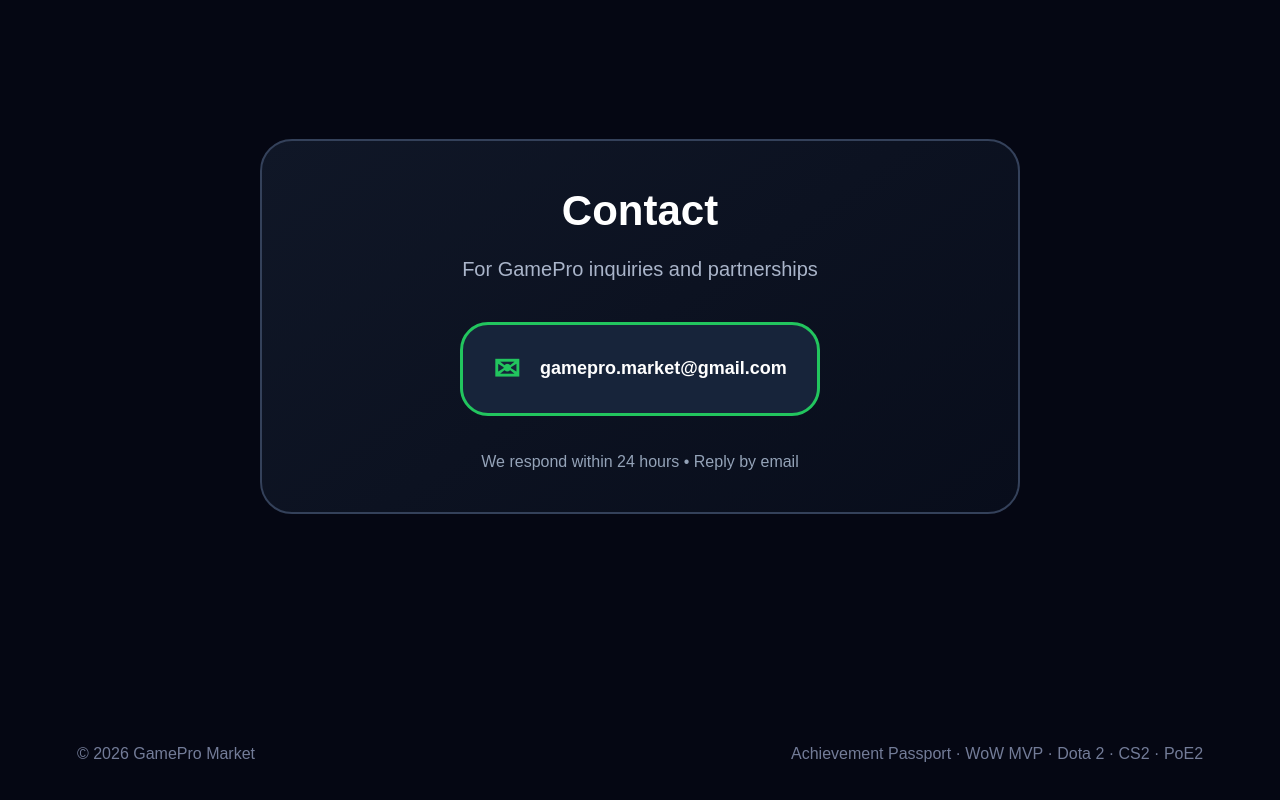
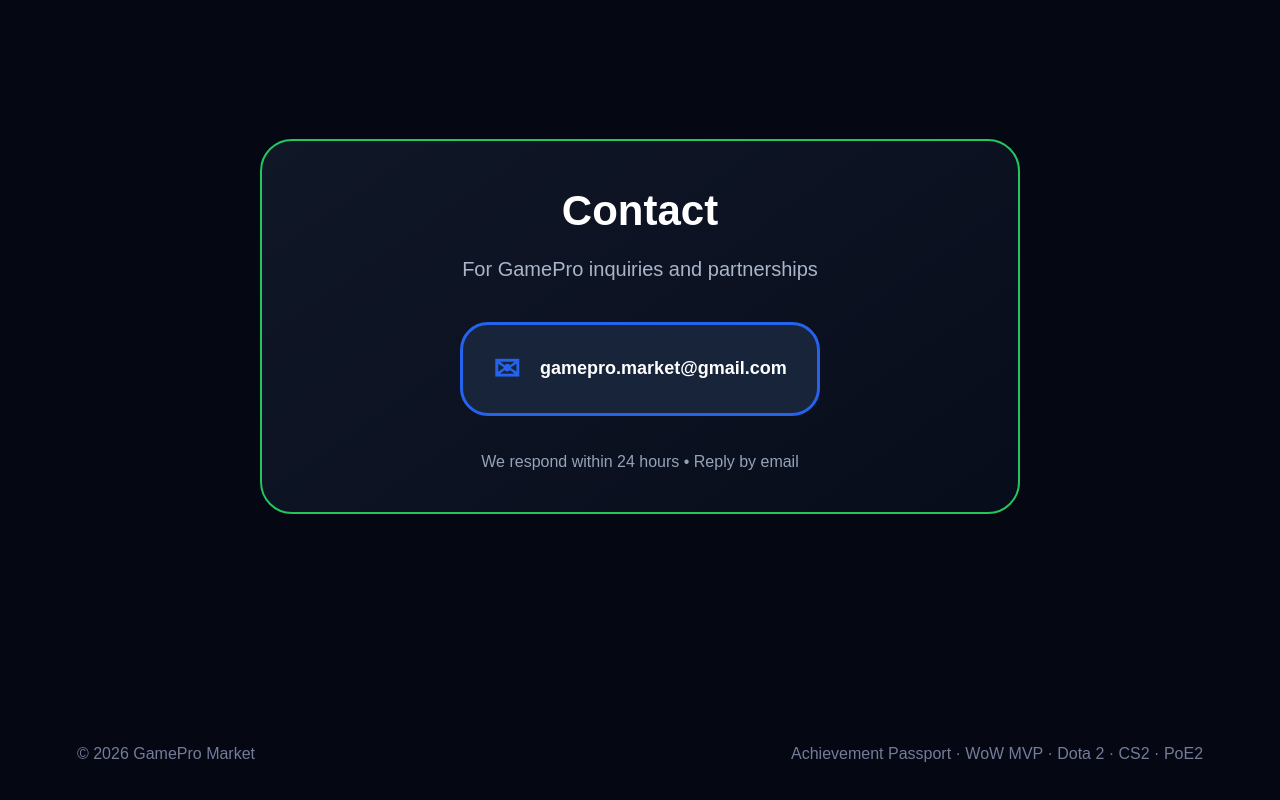
Before and after one commit to vesttrading/gamepro-market, a Next.js app: page / in a window 1280 px wide. Shown: the part 2148-2948 px from the top of the page. Built offline with nearby package versions, Linux system fonts and the light colour scheme; no server answers.

Commit message:
Change border colors in page styles

```diff
--- a/app/page.tsx
+++ b/app/page.tsx
@@ -1083,7 +1083,7 @@ if (!battlenetId) {
   <div
     style={{
       background: "linear-gradient(145deg, #101727, #080d1b)",
-      border: "2px solid #34415a",
+      border: "2px solid #22c55e",
       borderRadius: 32,
       padding: "38px 24px",
       textAlign: "center",
@@ -1122,7 +1122,7 @@ if (!battlenetId) {
         maxWidth: "100%",
         margin: "0 auto",
         padding: "20px 30px",
-        border: "3px solid #22c55e",
+        border: "3px solid #2563ed",
         borderRadius: 28,
         background: "#17243a",
         color: "#ffffff",
@@ -1133,7 +1133,7 @@ if (!battlenetId) {
         overflowWrap: "anywhere",
       }}
     >
-      <span style={{ color: "#22c55e", fontSize: 32 }}>✉</span>
+      <span style={{ color: "#2563ed", fontSize: 32 }}>✉</span>
       gamepro.market@gmail.com
     </a>
 
```
